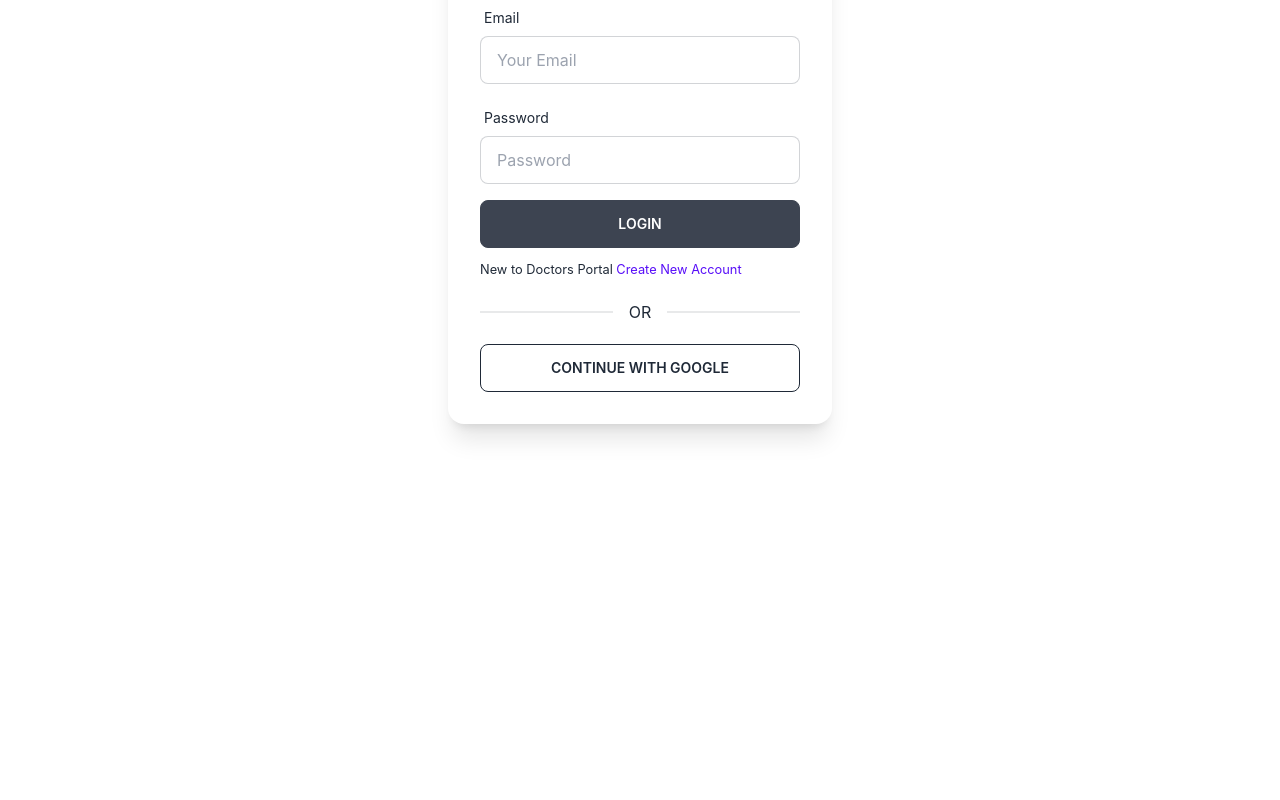
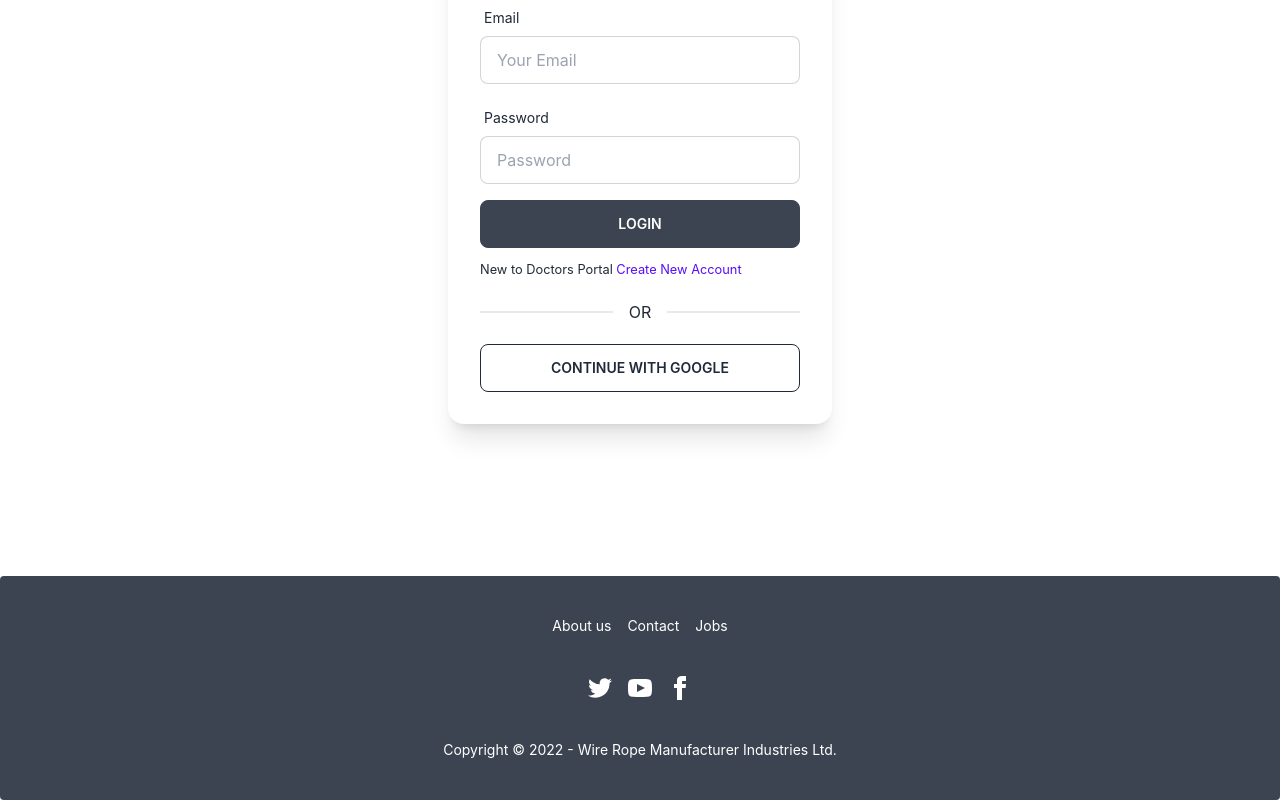
Before and after one commit to monzurulislam997/mr-car-fixer-client-side, a React (Create React App) app: page /login in a window 1280 px wide. Shown: the part 288-1088 px from the top of the page. Before the commit the page ends 864 px from the top, so only its background shows below. Built offline with nearby package versions, Linux system fonts and the light colour scheme; no server answers.

Commit message:
footer added

```diff
--- a/src/App.js
+++ b/src/App.js
@@ -4,6 +4,7 @@
 import Login from './Pages/Login/Login';
 import SignUp from './Pages/SignUp/SignUp';
 import Home from './Pages/Home/Home';
+import Footer from './Pages/Footer/Footer';
 function App() {
   return (
     <div >
@@ -15,7 +16,7 @@
         <Route path='/login' element={<Login></Login>}></Route>
         <Route path='/login' element={<Login></Login>}></Route>
       </Routes>
-
+      <Footer></Footer>
     </div>
   );
 }
--- /dev/null
+++ b/src/Pages/Footer/Footer.js
@@ -0,0 +1,26 @@
+import React from 'react';
+
+const Footer = () => {
+    return (
+        <footer class="footer footer-center p-10 bg-base-200 bg-neutral text-white rounded">
+            <div class="grid grid-flow-col gap-4">
+                <a class="link link-hover">About us</a>
+                <a class="link link-hover">Contact</a>
+                <a class="link link-hover">Jobs</a>
+
+            </div>
+            <div>
+                <div class="grid grid-flow-col gap-4">
+                    <a><svg xmlns="http://www.w3.org/2000/svg" width="24" height="24" viewBox="0 0 24 24" class="fill-current"><path d="M24 4.557c-.883.392-1.832.656-2.828.775 1.017-.609 1.798-1.574 2.165-2.724-.951.564-2.005.974-3.127 1.195-.897-.957-2.178-1.555-3.594-1.555-3.179 0-5.515 2.966-4.797 6.045-4.091-.205-7.719-2.165-10.148-5.144-1.29 2.213-.669 5.108 1.523 6.574-.806-.026-1.566-.247-2.229-.616-.054 2.281 1.581 4.415 3.949 4.89-.693.188-1.452.232-2.224.084.626 1.956 2.444 3.379 4.6 3.419-2.07 1.623-4.678 2.348-7.29 2.04 2.179 1.397 4.768 2.212 7.548 2.212 9.142 0 14.307-7.721 13.995-14.646.962-.695 1.797-1.562 2.457-2.549z"></path></svg></a>
+                    <a><svg xmlns="http://www.w3.org/2000/svg" width="24" height="24" viewBox="0 0 24 24" class="fill-current"><path d="M19.615 3.184c-3.604-.246-11.631-.245-15.23 0-3.897.266-4.356 2.62-4.385 8.816.029 6.185.484 8.549 4.385 8.816 3.6.245 11.626.246 15.23 0 3.897-.266 4.356-2.62 4.385-8.816-.029-6.185-.484-8.549-4.385-8.816zm-10.615 12.816v-8l8 3.993-8 4.007z"></path></svg></a>
+                    <a><svg xmlns="http://www.w3.org/2000/svg" width="24" height="24" viewBox="0 0 24 24" class="fill-current"><path d="M9 8h-3v4h3v12h5v-12h3.642l.358-4h-4v-1.667c0-.955.192-1.333 1.115-1.333h2.885v-5h-3.808c-3.596 0-5.192 1.583-5.192 4.615v3.385z"></path></svg></a>
+                </div>
+            </div>
+            <div>
+                <p>Copyright © 2022 - Wire Rope Manufacturer Industries Ltd.</p>
+            </div>
+        </footer>
+    );
+};
+
+export default Footer;
--- a/src/Pages/Home/Banner/Banner.js
+++ b/src/Pages/Home/Banner/Banner.js
@@ -1,8 +1,9 @@
 import React from 'react';
-import img1 from '../../../assets/images/hundreds-of-unique-designs.jpg'
+import img1 from '../../../assets/images/guides.jpg'
+import img4 from '../../../assets/images/hundreds-of-unique-designs.jpg'
 import img2 from '../../../assets/images/cable-capabilities-and-services.png'
 import img3 from '../../../assets/images/custom-wire-rope-assemblies-n-1-comp.jpg'
-import img4 from '../../../assets/images/motion-control-solutions.jpg'
+
 const Banner = () => {
     return (
         <div className='w-full px-12'>
```
Also changed, not shown: src/assets/images/guides.jpg (renamed from src/assets/images/lexco-guides.jpg).
